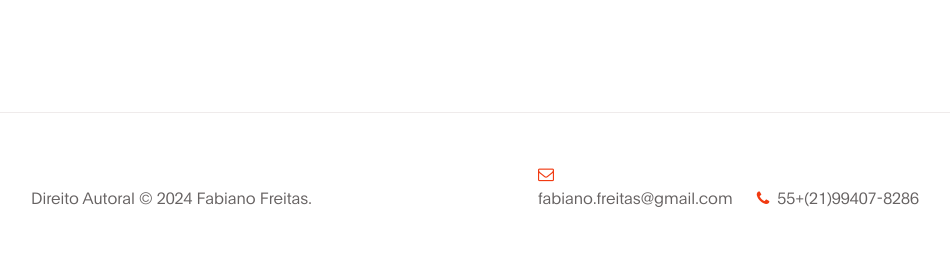
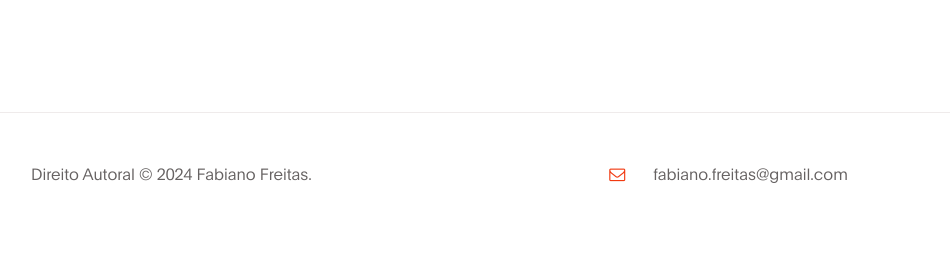
Before and after one commit to fabianosf/asbjj, a Django app: page / in a window 1280 px wide. Shown: the part 3578-3851 px from the top of the page, without its empty margins (149-1099 px from the left). After the commit the page ends 3761 px from the top, so only its background shows below. Run offline with Django 5.2, Linux system fonts and the light colour scheme; some libraries are stand-ins or nearby versions.

Commit message:
acerto projeto

```diff
--- a/core/templates/contact.html
+++ b/core/templates/contact.html
@@ -55,7 +55,6 @@
          <div class="row">
 
               <div class="ml-auto col-lg-4 col-md-5">
-                  <br>
                   <p class="copyright-text">Direito Autoral &copy; 2024 Fabiano Freitas.</p>
               </div>
 
@@ -63,12 +62,14 @@
                   <p class="mr-4">
                       <i class="fa fa-envelope-o mr-1"></i>
                       <br>
-                      <a href="#">fabiano.freitas@gmail.com</a>
+                      <p>fabiano.freitas@gmail.com</p><br>
+                      <br>
+
                   </p>
-                  <br>
+
                   <p>
                       <br>
-                      <i class="fa fa-phone mr-1"></i> 55+(21)99407-8286
+
                   </p>
               </div>
 
```
